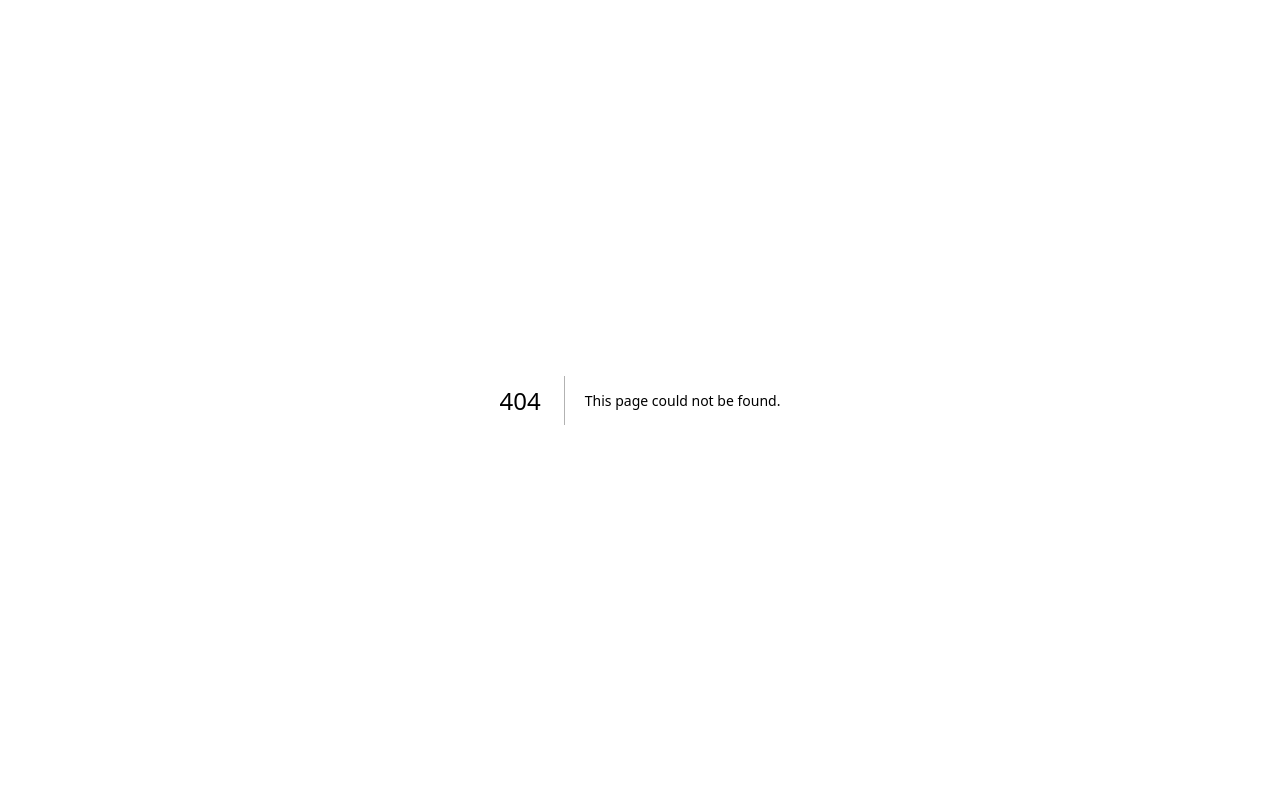
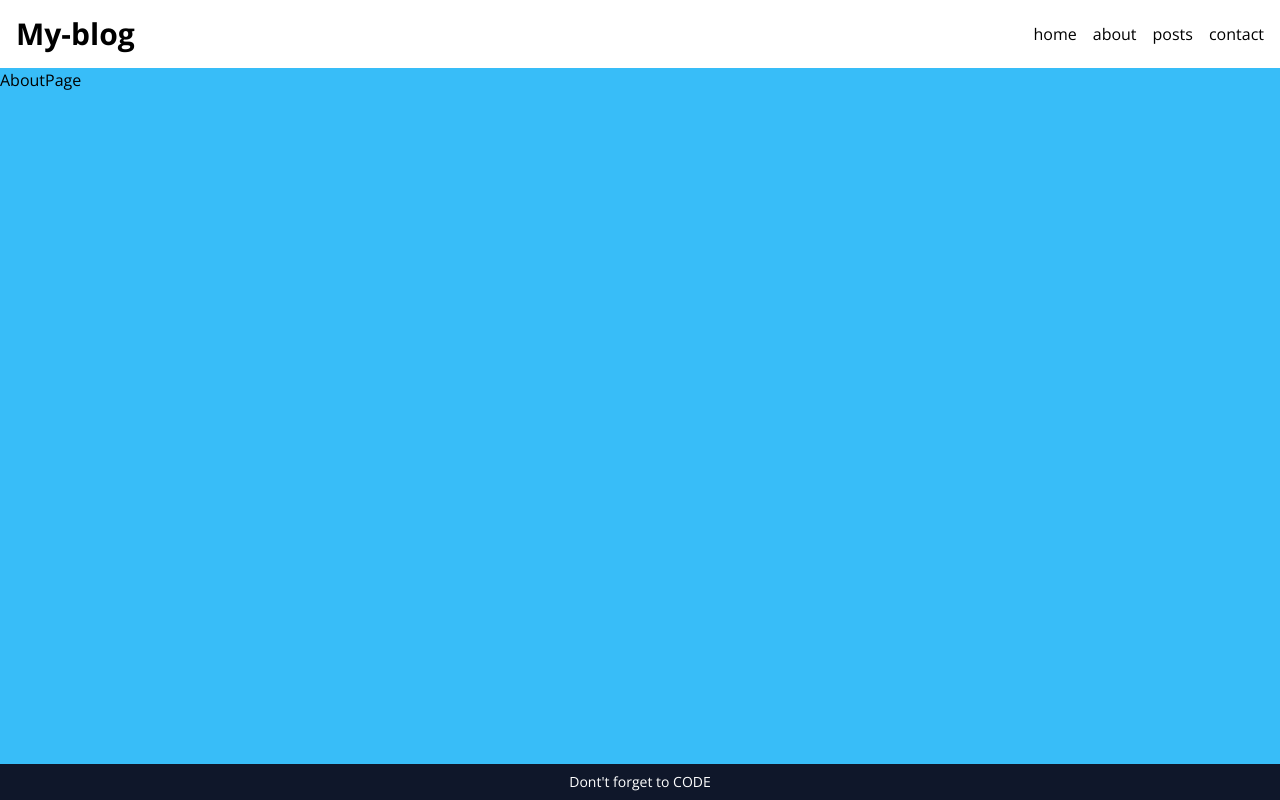
Before and after one commit to dokimion24/blog, a Next.js app: page /about in a window 1280 px wide. Before the commit this address had no page. Built offline with nearby package versions, Linux system fonts and the light colour scheme.

Commit message:
feat: 프로젝트 세팅

```diff
--- /dev/null
+++ b/src/app/about/page.tsx
@@ -0,0 +1,3 @@
+export default function AboutPage() {
+  return <div>AboutPage</div>
+}
--- /dev/null
+++ b/src/app/contact/page.tsx
@@ -0,0 +1,3 @@
+export default function ContactPage() {
+  return <div>ContactPage</div>
+}
--- a/src/app/globals.css
+++ b/src/app/globals.css
@@ -2,26 +2,8 @@
 @tailwind components;
 @tailwind utilities;
 
-:root {
-  --foreground-rgb: 0, 0, 0;
-  --background-start-rgb: 214, 219, 220;
-  --background-end-rgb: 255, 255, 255;
+html,
+body {
+  height: 100vh;
+  overflow-y: auto;
 }
-
-@media (prefers-color-scheme: dark) {
-  :root {
-    --foreground-rgb: 255, 255, 255;
-    --background-start-rgb: 0, 0, 0;
-    --background-end-rgb: 0, 0, 0;
-  }
-}
-
-body {
-  color: rgb(var(--foreground-rgb));
-  background: linear-gradient(
-      to bottom,
-      transparent,
-      rgb(var(--background-end-rgb))
-    )
-    rgb(var(--background-start-rgb));
-}
--- a/src/app/layout.tsx
+++ b/src/app/layout.tsx
@@ -1,7 +1,9 @@
+import Header from '@/components/Common/Header'
 import './globals.css'
-import { Inter } from 'next/font/google'
+import { Open_Sans } from 'next/font/google'
+import Footer from '@/components/Common/Footer'
 
-const inter = Inter({ subsets: ['latin'] })
+const sans = Open_Sans({ subsets: ['latin'] })
 
 export const metadata = {
   title: 'Create Next App',
@@ -14,8 +16,12 @@
   children: React.ReactNode
 }) {
   return (
-    <html lang="en">
-      <body className={inter.className}>{children}</body>
+    <html lang="en" className={sans.className}>
+      <body className="flex flex-col w-full max-w-screen-2xl mx-auto">
+        <Header />
+        <main className="grow bg-sky-400">{children}</main>
+        <Footer />
+      </body>
     </html>
   )
 }
--- a/src/app/page.tsx
+++ b/src/app/page.tsx
@@ -1,113 +1,5 @@
 import Image from 'next/image'
 
 export default function Home() {
-  return (
-    <main className="flex min-h-screen flex-col items-center justify-between p-24">
-      <div className="z-10 w-full max-w-5xl items-center justify-between font-mono text-sm lg:flex">
-        <p className="fixed left-0 top-0 flex w-full justify-center border-b border-gray-300 bg-gradient-to-b from-zinc-200 pb-6 pt-8 backdrop-blur-2xl dark:border-neutral-800 dark:bg-zinc-800/30 dark:from-inherit lg:static lg:w-auto  lg:rounded-xl lg:border lg:bg-gray-200 lg:p-4 lg:dark:bg-zinc-800/30">
-          Get started by editing&nbsp;
-          <code className="font-mono font-bold">src/app/page.tsx</code>
-        </p>
-        <div className="fixed bottom-0 left-0 flex h-48 w-full items-end justify-center bg-gradient-to-t from-white via-white dark:from-black dark:via-black lg:static lg:h-auto lg:w-auto lg:bg-none">
-          <a
-            className="pointer-events-none flex place-items-center gap-2 p-8 lg:pointer-events-auto lg:p-0"
-            href="https://vercel.com?utm_source=create-next-app&utm_medium=appdir-template&utm_campaign=create-next-app"
-            target="_blank"
-            rel="noopener noreferrer"
-          >
-            By{' '}
-            <Image
-              src="/vercel.svg"
-              alt="Vercel Logo"
-              className="dark:invert"
-              width={100}
-              height={24}
-              priority
-            />
-          </a>
-        </div>
-      </div>
-
-      <div className="relative flex place-items-center before:absolute before:h-[300px] before:w-[480px] before:-translate-x-1/2 before:rounded-full before:bg-gradient-radial before:from-white before:to-transparent before:blur-2xl before:content-[''] after:absolute after:-z-20 after:h-[180px] after:w-[240px] after:translate-x-1/3 after:bg-gradient-conic after:from-sky-200 after:via-blue-200 after:blur-2xl after:content-[''] before:dark:bg-gradient-to-br before:dark:from-transparent before:dark:to-blue-700 before:dark:opacity-10 after:dark:from-sky-900 after:dark:via-[#0141ff] after:dark:opacity-40 before:lg:h-[360px]">
-        <Image
-          className="relative dark:drop-shadow-[0_0_0.3rem_#ffffff70] dark:invert"
-          src="/next.svg"
-          alt="Next.js Logo"
-          width={180}
-          height={37}
-          priority
-        />
-      </div>
-
-      <div className="mb-32 grid text-center lg:mb-0 lg:grid-cols-4 lg:text-left">
-        <a
-          href="https://nextjs.org/docs?utm_source=create-next-app&utm_medium=appdir-template&utm_campaign=create-next-app"
-          className="group rounded-lg border border-transparent px-5 py-4 transition-colors hover:border-gray-300 hover:bg-gray-100 hover:dark:border-neutral-700 hover:dark:bg-neutral-800/30"
-          target="_blank"
-          rel="noopener noreferrer"
-        >
-          <h2 className={`mb-3 text-2xl font-semibold`}>
-            Docs{' '}
-            <span className="inline-block transition-transform group-hover:translate-x-1 motion-reduce:transform-none">
-              -&gt;
-            </span>
-          </h2>
-          <p className={`m-0 max-w-[30ch] text-sm opacity-50`}>
-            Find in-depth information about Next.js features and API.
-          </p>
-        </a>
-
-        <a
-          href="https://nextjs.org/learn?utm_source=create-next-app&utm_medium=appdir-template-tw&utm_campaign=create-next-app"
-          className="group rounded-lg border border-transparent px-5 py-4 transition-colors hover:border-gray-300 hover:bg-gray-100 hover:dark:border-neutral-700 hover:dark:bg-neutral-800 hover:dark:bg-opacity-30"
-          target="_blank"
-          rel="noopener noreferrer"
-        >
-          <h2 className={`mb-3 text-2xl font-semibold`}>
-            Learn{' '}
-            <span className="inline-block transition-transform group-hover:translate-x-1 motion-reduce:transform-none">
-              -&gt;
-            </span>
-          </h2>
-          <p className={`m-0 max-w-[30ch] text-sm opacity-50`}>
-            Learn about Next.js in an interactive course with&nbsp;quizzes!
-          </p>
-        </a>
-
-        <a
-          href="https://vercel.com/templates?framework=next.js&utm_source=create-next-app&utm_medium=appdir-template&utm_campaign=create-next-app"
-          className="group rounded-lg border border-transparent px-5 py-4 transition-colors hover:border-gray-300 hover:bg-gray-100 hover:dark:border-neutral-700 hover:dark:bg-neutral-800/30"
-          target="_blank"
-          rel="noopener noreferrer"
-        >
-          <h2 className={`mb-3 text-2xl font-semibold`}>
-            Templates{' '}
-            <span className="inline-block transition-transform group-hover:translate-x-1 motion-reduce:transform-none">
-              -&gt;
-            </span>
-          </h2>
-          <p className={`m-0 max-w-[30ch] text-sm opacity-50`}>
-            Explore the Next.js 13 playground.
-          </p>
-        </a>
-
-        <a
-          href="https://vercel.com/new?utm_source=create-next-app&utm_medium=appdir-template&utm_campaign=create-next-app"
-          className="group rounded-lg border border-transparent px-5 py-4 transition-colors hover:border-gray-300 hover:bg-gray-100 hover:dark:border-neutral-700 hover:dark:bg-neutral-800/30"
-          target="_blank"
-          rel="noopener noreferrer"
-        >
-          <h2 className={`mb-3 text-2xl font-semibold`}>
-            Deploy{' '}
-            <span className="inline-block transition-transform group-hover:translate-x-1 motion-reduce:transform-none">
-              -&gt;
-            </span>
-          </h2>
-          <p className={`m-0 max-w-[30ch] text-sm opacity-50`}>
-            Instantly deploy your Next.js site to a shareable URL with Vercel.
-          </p>
-        </a>
-      </div>
-    </main>
-  )
+  return <section className="bg-gray-50">Main</section>
 }
--- /dev/null
+++ b/src/app/posts/page.tsx
@@ -0,0 +1,3 @@
+export default function PostsPage() {
+  return <div>PostsPage</div>
+}
--- /dev/null
+++ b/src/components/Common/Footer.tsx
@@ -0,0 +1,7 @@
+export default function Footer() {
+  return (
+    <p className="bg-slate-900 text-white py-2 text-sm text-center">
+      {"Dont't forget to CODE"}
+    </p>
+  )
+}
--- /dev/null
+++ b/src/components/Common/Header.tsx
@@ -0,0 +1,17 @@
+import Link from 'next/link'
+
+export default function Header() {
+  return (
+    <header className="flex justify-between items-center p-4">
+      <Link href="/">
+        <h1 className="text-3xl font-bold">My-blog</h1>
+      </Link>
+      <nav className="flex gap-4">
+        <Link href="/">home</Link>
+        <Link href="/about">about</Link>
+        <Link href="/posts">posts</Link>
+        <Link href="/contact">contact</Link>
+      </nav>
+    </header>
+  )
+}
--- a/tsconfig.json
+++ b/tsconfig.json
@@ -1,6 +1,6 @@
 {
   "compilerOptions": {
-    "target": "es5",
+    "target": "ES6",
     "lib": ["dom", "dom.iterable", "esnext"],
     "allowJs": true,
     "skipLibCheck": true,
```
Also changed, not shown: 1 other file (tests, documents, lock files or other folders).
